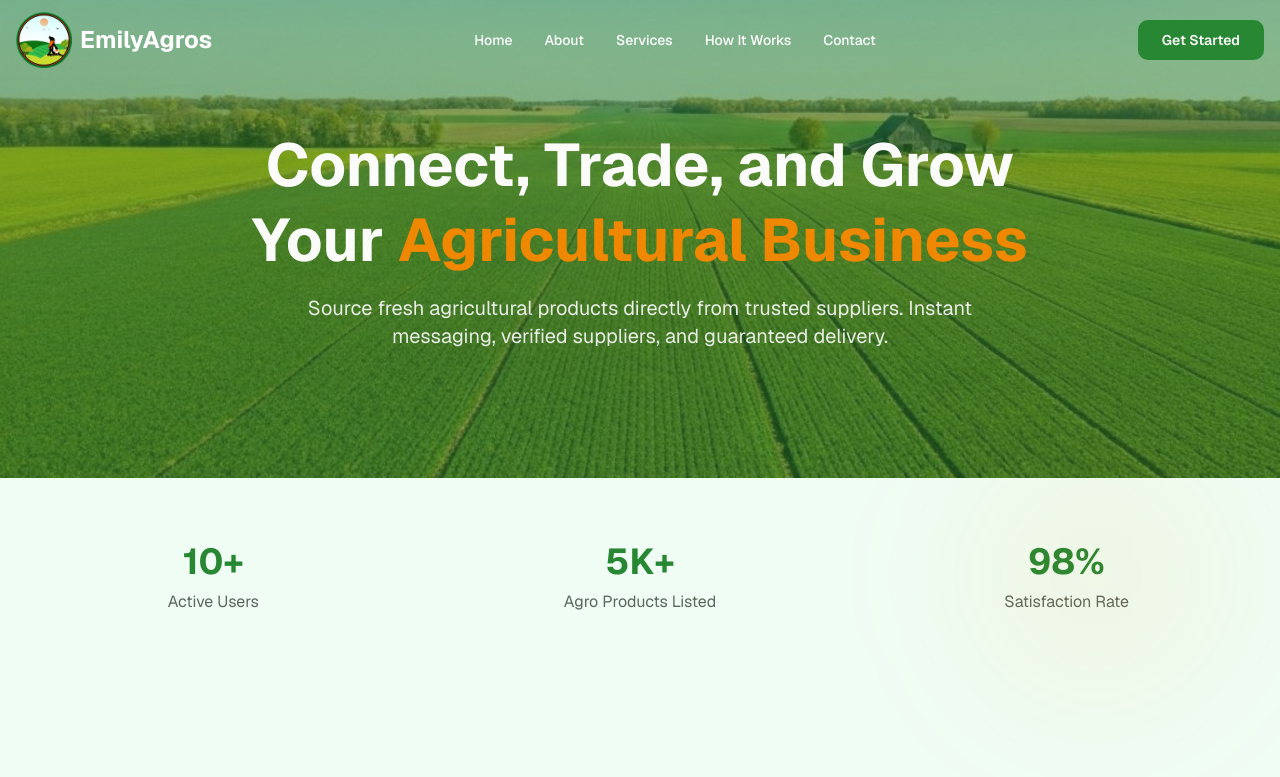
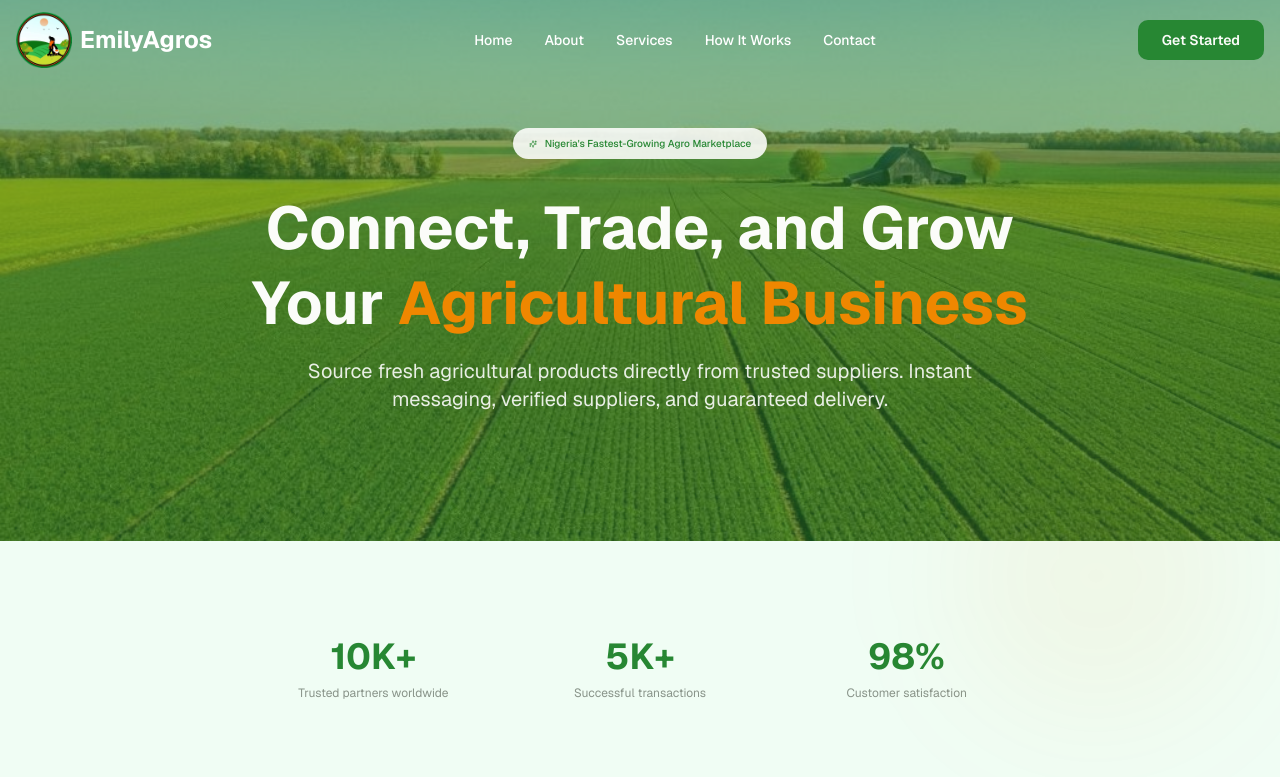
Before and after one commit to rdghostmann/emilyagros-marketing, a Next.js app: page / in a window 1280 px wide. Shown: the top 777 px of the page. Built offline with nearby package versions, Linux system fonts and the light colour scheme.

Commit message:
first commit on Added update II

```diff
--- a/components/hero-section.tsx
+++ b/components/hero-section.tsx
@@ -1,22 +1,44 @@
-import { Button } from "@/components/ui/button"
-import { Input } from "@/components/ui/input"
-import { Search } from "lucide-react"
+"use client"
+
+import { motion } from "framer-motion"
+import { Sparkles } from "lucide-react"
+
 
 export function HeroSection() {
   return (
-    <section className="relative bg-primary text-primary-foreground py-20 md:py-32">
+    <section id="home" className="relative bg-primary text-primary-foreground py-20 md:py-32">
       <div className="absolute inset-0 bg-[url('/agricultural-farm-field-landscape.jpg')] bg-cover bg-center opacity-50
  " />
       <div className="container mx-auto px-4 relative z-10">
         <div className="max-w-4xl mx-auto text-center space-y-8">
+          {/* Badge */}
+          <motion.div
+            initial={{ opacity: 0, y: 20 }}
+            animate={{ opacity: 1, y: 0 }}
+            transition={{ duration: 0.5 }}
+
+            className="text-[10px] inline-flex items-center gap-2 bg-primary-foreground/90 text-primary px-4 py-2 rounded-full mb-6 md:mb-8" >
+            <Sparkles className="w-2 h-2" />
+            <span className="font-medium">Nigeria's Fastest-Growing Agro Marketplace</span>
+          </motion.div>
+
           <div className="space-y-4">
-            <h1 className="text-4xl md:text-6xl font-bold text-balance leading-tight">
+            <motion.h1
+              initial={{ opacity: 0, y: 20 }}
+              animate={{ opacity: 1, y: 0 }}
+              transition={{ duration: 0.5, delay: 0.1 }}
+
+              className="text-4xl md:text-6xl font-bold text-balance leading-tight">
               Connect, Trade, and Grow Your  <span className="text-accent">Agricultural Business</span>
-            </h1>
-            <p className="text-lg md:text-xl text-primary-foreground/90 text-pretty max-w-2xl mx-auto">
+            </motion.h1>
+            <motion.p
+              initial={{ opacity: 0, y: 20 }}
+              animate={{ opacity: 1, y: 0 }}
+              transition={{ duration: 0.5, delay: 0.2 }}
+              className="text-lg md:text-xl text-primary-foreground/90 text-pretty max-w-2xl mx-auto">
               Source fresh agricultural products directly from trusted suppliers. <br className="block md:hidden" /> Instant messaging, verified suppliers,
               and guaranteed delivery.
-            </p>
+            </motion.p>
           </div>
         </div>
       </div>
--- a/components/hero.tsx
+++ b/components/hero.tsx
@@ -1,7 +1,7 @@
 "use client"
 
+import { motion } from "framer-motion"
 import { Button } from "@/components/ui/button"
-import { motion } from "framer-motion"
 import { ArrowRight, Download, Sparkles } from "lucide-react"
 
 export function Hero() {
--- a/components/stats-section.tsx
+++ b/components/stats-section.tsx
@@ -1,87 +1,48 @@
-import { Users, Package, Globe, TrendingUp } from "lucide-react"
+"use client"
+
+import { motion } from "framer-motion"
+import { Users, Package, TrendingUp } from "lucide-react"
 
 const stats = [
   {
     icon: Users,
-    value: "10+",
+    value: "10K+",
     label: "Active Users",
-    // label: "Verified Suppliers",
     description: "Trusted partners worldwide",
   },
   {
     icon: Package,
     value: "5K+",
-    label: "Agro Products Listed",
-    // label: "Total Trade Value",
+    label: "Products Listed",
     description: "Successful transactions",
   },
   {
     icon: TrendingUp,
     value: "98%",
     label: "Satisfaction Rate",
-    // label: "Success Rate",
     description: "Customer satisfaction",
   },
 ]
 
 export function StatsSection() {
   return (
-    // <section className="py-16 md:py-24">
-    <section className="py-16 ">
-      <div className="container mx-auto px-4">
-        <div className="hidden text-center mb-16">
-          <h2 className="text-3xl md:tex t-4xl font-bold text-balance mb-4">
-            Major country importing from <span className="text-accent">Bangladesh</span>
-          </h2>
-          <p className="text-muted-foreground text-pretty max-w-2xl mx-auto">
-            Join thousands of successful businesses trading globally
-          </p>
-        </div>
-
-        <div className="grid grid-cols-1 sm:grid-cols-3 gap-8 ">
+    <motion.div
+                initial={{ opacity: 0, y: 20 }}
+                animate={{ opacity: 1, y: 0 }}
+                transition={{ duration: 0.5, delay: 0.4 }} className="grid grid-cols-3 sm:grid-cols-3 gap-2 md:gap-8 mt-16 md:mt-24 max-w-3xl mx-auto">
       {stats.map((stat) => {
-            const Icon = stat.icon
+        const IconComponent = stat.icon
         return (
           <div key={stat.label} className="text-center">
-                {/* <div className="inline-flex items-center justify-center h-16 w-16 rounded-full bg-primary/10 mb-4"> */}
-                <div className="hidden items-center justify-center h-16 w-16 rounded-full bg-primary/10 mb-4">
-                  <Icon className="h-8 w-8 text-primary" />
+            <div className="hidden justify-center mb-3">
+              <IconComponent className="w-8 h-8 text-primary" />
             </div>
-                <div className="text-4xl font-bold text-primary mb-2">{stat.value}</div>
-                <div className="text-sm md:text-base text-muted-foreground">{stat.label}</div>
-                {/* <div className="font-semibold mb-1">{stat.label}</div> */}
-                <div className="hidden text-sm text-muted-foreground">{stat.description}</div>
+            <div className="text-3xl md:text-4xl font-bold text-primary mb-2">{stat.value}</div>
+            <div className="hidden text-sm md:text-base text-muted-foreground font-medium">{stat.label}</div>
+            <div className="text-xs text-muted-foreground/70">{stat.description}</div>
           </div>
         )
       })}
-        </div>
-
-        {/* <div className="grid grid-cols-2 sm:grid-cols-3 md:grid-cols-4 lg:grid-cols-6 gap-4"> */}
-        <div className="hidden grid-cols-2 sm:grid-cols-3 md:grid-cols-4 lg:grid-cols-6 gap-4">
-          {[
-            { country: "America", flag: "🇺🇸" },
-            { country: "Germany", flag: "🇩🇪" },
-            { country: "United Kingdom", flag: "🇬🇧" },
-            { country: "Spain", flag: "🇪🇸" },
-            { country: "China", flag: "🇨🇳" },
-            { country: "Brazil", flag: "🇧🇷" },
-            { country: "Japan", flag: "🇯🇵" },
-            { country: "Australia", flag: "🇦🇺" },
-            { country: "India", flag: "🇮🇳" },
-            { country: "Indonesia", flag: "🇮🇩" },
-            { country: "Saudi Arabia", flag: "🇸🇦" },
-            { country: "Canada", flag: "🇨🇦" },
-          ].map((country) => (
-            <div
-              key={country.country}
-              className="flex items-center gap-2 p-3 rounded-lg border bg-card hover:shadow-md transition-shadow"
-            >
-              <span className="text-2xl">{country.flag}</span>
-              <span className="text-sm font-medium">{country.country}</span>
-            </div>
-          ))}
-        </div>
-      </div>
-    </section>
+    </motion.div>
   )
 }
```
Lines whose indentation alone changed are shown as unchanged.
